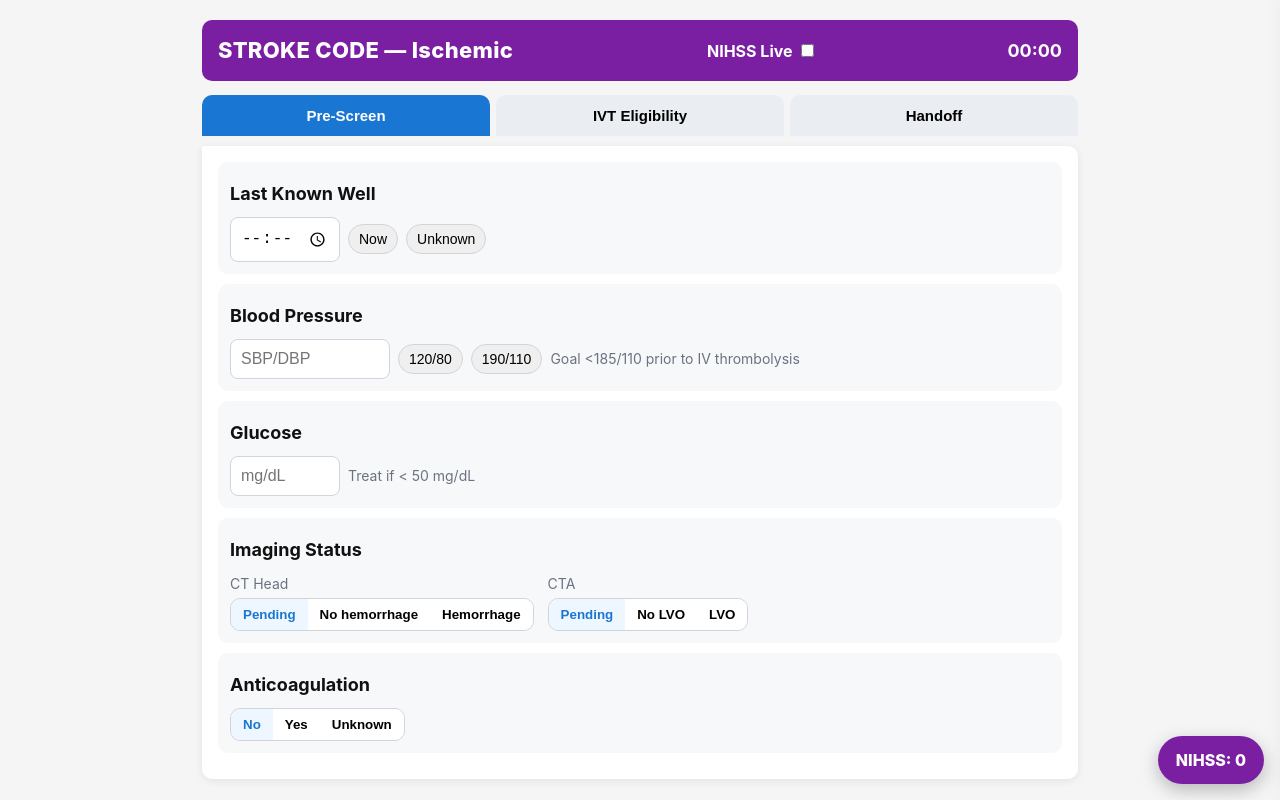
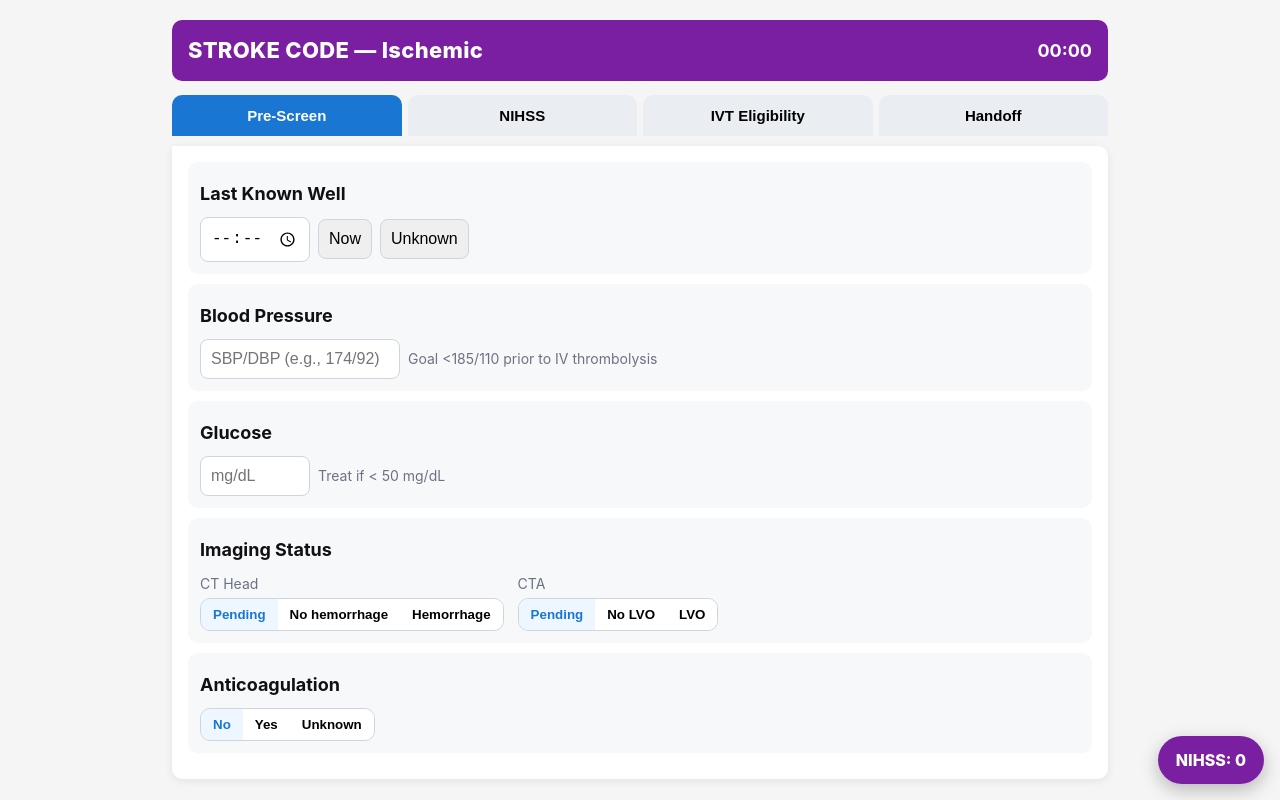
Before and after one commit to andreamendez-colmenares/Stroke-scale, a plain HTML site: page index.html in a window 1280 px wide. Drawn offline with Linux system fonts and the light colour scheme; a script that the page names is missing.

Commit message:
Add files via upload

```diff
--- a/index.html
+++ b/index.html
@@ -8,7 +8,7 @@
     :root{--brand:#7b1fa2;--accent:#1976d2;--ok:#2e7d32;--warn:#f57c00;--danger:#d32f2f;--bg:#f5f5f5;--card:#ffffff;--muted:#6b7280}
     *{box-sizing:border-box;margin:0;padding:0}
     body{font-family:-apple-system,BlinkMacSystemFont,'Segoe UI',Roboto,Helvetica,Arial,sans-serif;background:var(--bg);color:#111;line-height:1.5}
-    .container{max-width:900px;margin:0 auto;padding:12px}
+    .container{max-width:960px;margin:0 auto;padding:12px}
     header{background:var(--brand);color:#fff;padding:14px 16px;border-radius:10px;margin:8px 0 14px}
     header h1{font-size:22px;font-weight:800;letter-spacing:.3px}
     .row{display:flex;justify-content:space-between;align-items:center;gap:8px;flex-wrap:wrap}
@@ -27,6 +27,7 @@
     .input{padding:10px;border:1px solid #d1d5db;border-radius:8px;font-size:16px}
     .input.small{width:110px}
     .input.medium{width:160px}
+    .input.large{width:200px}
 
     .badge{display:inline-block;padding:4px 8px;border-radius:999px;font-size:12px;font-weight:700}
     .badge.ok{background:#e8f5e9;color:var(--ok);border:1px solid #c7e6cc}
@@ -34,15 +35,12 @@
     .badge.danger{background:#ffebee;color:var(--danger);border:1px solid #ffc2c2}
     .badge.info{background:#e3f2fd;color:var(--accent);border:1px solid #b6dbff}
 
-    .chip{border:1px solid #d1d5db;border-radius:999px;padding:6px 10px;cursor:pointer;font-size:14px}
-
-    /* NIHSS live drawer */
-    .drawer{position:fixed;top:0;right:-420px;width:400px;max-width:90vw;height:100vh;background:#fff;box-shadow:-8px 0 24px rgba(0,0,0,.15);padding:16px;overflow:auto;transition:right .25s ease;border-left:1px solid #e5e7eb;z-index:50}
-    .drawer.open{right:0}
+    /* NIHSS list */
     .nihss-item{background:#f7f8fa;padding:12px;border-radius:10px;margin-bottom:12px}
     .nihss-item h4{color:var(--accent);margin-bottom:8px}
     .nihss-options{display:flex;flex-direction:column;gap:6px}
     .nihss-option{display:flex;align-items:center;gap:8px;background:#fff;border:1px solid #e5e7eb;border-radius:8px;padding:8px}
+    .nihss-option:hover{background:#eef6ff}
 
     .score-display{position:fixed;bottom:16px;right:16px;background:var(--brand);color:#fff;padding:12px 18px;border-radius:999px;font-weight:800;box-shadow:0 6px 18px rgba(0,0,0,.25)}
 
@@ -52,7 +50,7 @@
     .seg button.active{background:#eef6ff;color:var(--accent)}
 
     /* Handoff */
-    #handoff-text{width:100%;min-height:220px;border:1px solid #d1d5db;border-radius:10px;padding:12px;font-family:ui-monospace, SFMono-Regular, Menlo, monospace}
+    #handoff-text{width:100%;min-height:240px;border:1px solid #d1d5db;border-radius:10px;padding:12px;font-family:ui-monospace, SFMono-Regular, Menlo, monospace}
     .btn{border:none;border-radius:10px;padding:10px 12px;font-weight:700;cursor:pointer}
     .btn.primary{background:var(--accent);color:#fff}
   </style>
@@ -62,16 +60,13 @@
     <header>
       <div class="row">
         <h1>STROKE CODE — Ischemic</h1>
-        <div class="inline">
-          <label for="nihss-live" style="font-weight:700">NIHSS Live</label>
-          <input id="nihss-live" type="checkbox" aria-label="Toggle NIHSS live drawer" />
-        </div>
         <div class="timer" id="timer" aria-live="polite">00:00</div>
       </div>
     </header>
 
     <div class="tabs" role="tablist" aria-label="Sections">
       <button class="tab" role="tab" id="tab-prescreen" aria-controls="prescreen" aria-selected="true">Pre-Screen</button>
+      <button class="tab" role="tab" id="tab-nihss" aria-controls="nihss" aria-selected="false">NIHSS</button>
       <button class="tab" role="tab" id="tab-elig" aria-controls="elig" aria-selected="false">IVT Eligibility</button>
       <button class="tab" role="tab" id="tab-handoff" aria-controls="handoff" aria-selected="false">Handoff</button>
     </div>
@@ -82,8 +77,8 @@
         <h3>Last Known Well</h3>
         <div class="inline">
           <input type="time" id="lkw-time" class="input small" />
-          <button class="chip" id="lkw-now">Now</button>
-          <button class="chip" id="lkw-unknown">Unknown</button>
+          <button class="input" id="lkw-now" style="cursor:pointer">Now</button>
+          <button class="input" id="lkw-unknown" style="cursor:pointer">Unknown</button>
           <span id="time-status" class="badge info" style="display:none"></span>
         </div>
       </div>
@@ -91,9 +86,7 @@
       <div class="block">
         <h3>Blood Pressure</h3>
         <div class="inline">
-          <input id="bp-input" class="input medium" type="text" inputmode="numeric" placeholder="SBP/DBP" aria-label="Blood pressure as SBP/DBP" />
-          <button class="chip" id="bp-120-80">120/80</button>
-          <button class="chip" id="bp-190-110">190/110</button>
+          <input id="bp-input" class="input large" type="text" inputmode="numeric" placeholder="SBP/DBP (e.g., 174/92)" aria-label="Blood pressure as SBP/DBP" />
           <span id="bp-status" class="badge info" style="display:none"></span>
           <small class="muted">Goal &lt;185/110 prior to IV thrombolysis</small>
         </div>
@@ -137,6 +130,13 @@
           <button data-v="unk">Unknown</button>
         </div>
       </div>
+    </section>
+
+    <!-- NIHSS -->
+    <section id="nihss" class="tab-content" role="tabpanel" aria-labelledby="tab-nihss">
+      <h3>NIH Stroke Scale</h3>
+      <template id="nihss-option"><label class="nihss-option"><input type="radio" /> <span></span></label></template>
+      <div id="nihss-groups"></div>
     </section>
 
     <!-- IVT Eligibility (streamlined) -->
@@ -189,13 +189,6 @@
 
     <!-- NIHSS summary pill -->
     <div class="score-display" id="score-display">NIHSS: <span id="nihss-score">0</span></div>
-
-    <!-- NIHSS Drawer -->
-    <aside id="nihss-drawer" class="drawer" aria-label="NIHSS Live">
-      <h3>NIH Stroke Scale (Live)</h3>
-      <template id="nihss-option"><label class="nihss-option"><input type="radio" /> <span></span></label></template>
-      <div id="nihss-groups"></div>
-    </aside>
   </div>
 
   <script src="app.js"></script>
```
